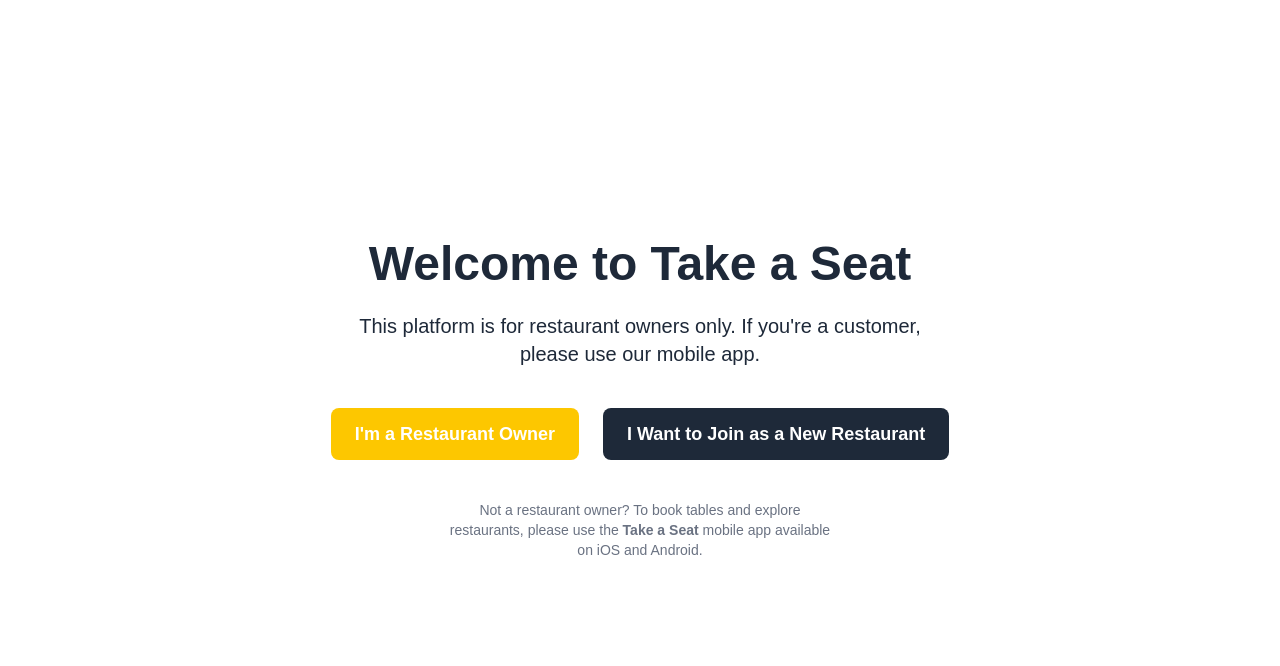
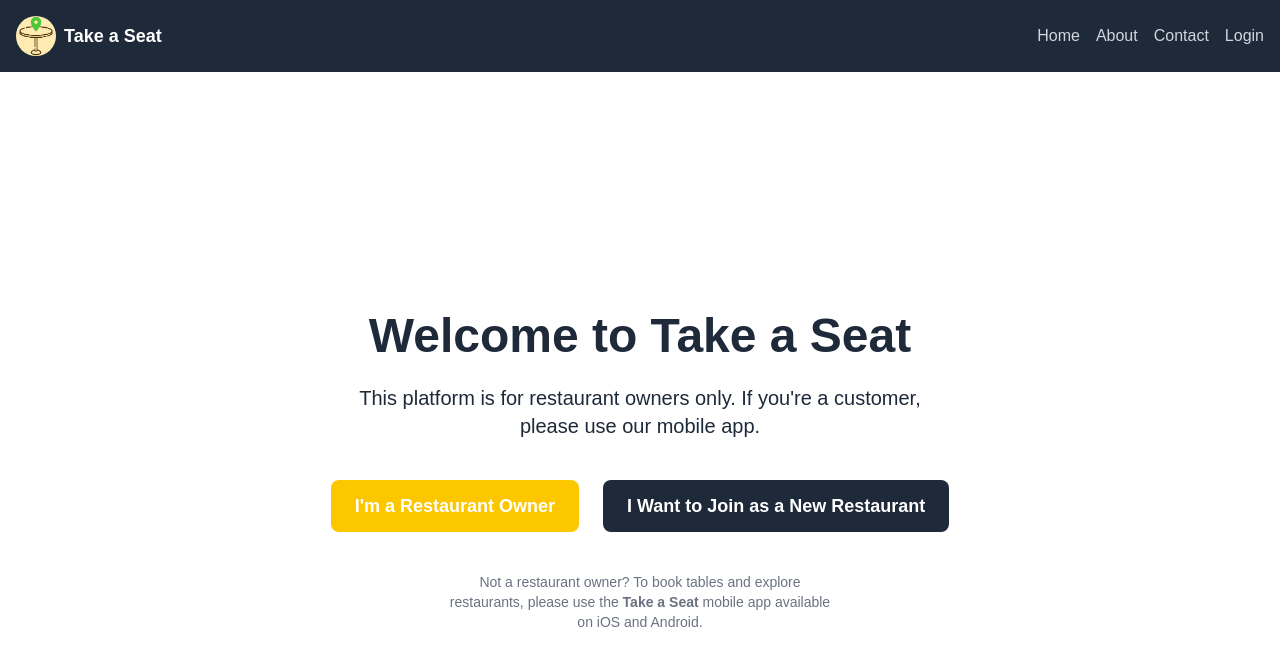
Before and after one commit to lucagi89/Take-a-Seat-web-mobile, a Next.js app in the folder apps/web/: page / in a window 1280 px wide. Shown: the top 666 px of the page. Built offline with nearby package versions, Linux system fonts and the light colour scheme; no server answers.

Commit message:
set login logic

```diff
--- /dev/null
+++ b/apps/web/app/components/Navbar.tsx
@@ -0,0 +1,55 @@
+"use client";
+import Link from "next/link";
+import Image from "next/image";
+import { useUser } from "@/contexts/userContext";
+
+export default function Navbar() {
+  const { user } = useUser();
+  const isLoggedIn = Boolean(user);
+  return (
+    <nav className="bg-gray-800 p-4">
+      <div className="container mx-auto flex justify-between items-center">
+        <div className="text-white text-lg font-bold">
+          <Link href="/" className="flex items-center">
+            <Image
+              src="/logo2.png"
+              alt="Logo"
+              width={40}
+              height={40}
+              className="mr-2 rounded-3xl"
+            />
+            Take a Seat
+          </Link>
+        </div>
+        <ul className="flex space-x-4">
+          <li>
+            <Link href="/" className="text-gray-300 hover:text-white">
+              Home
+            </Link>
+          </li>
+          <li>
+            <Link href="/about" className="text-gray-300 hover:text-white">
+              About
+            </Link>
+          </li>
+          <li>
+            <Link href="/contact" className="text-gray-300 hover:text-white">
+              Contact
+            </Link>
+          </li>
+          <li>
+            {!isLoggedIn ? (
+              <Link href="/login" className="text-gray-300 hover:text-white">
+                Login
+              </Link>
+            ) : (
+              <Link href="/profile" className="text-gray-300 hover:text-white">
+                Profile
+              </Link>
+            )}
+          </li>
+        </ul>
+      </div>
+    </nav>
+  );
+}
--- a/apps/web/app/layout.tsx
+++ b/apps/web/app/layout.tsx
@@ -2,6 +2,7 @@
 import { Geist, Geist_Mono } from "next/font/google";
 import "./globals.css";
 import { UserContextProvider } from "@/contexts/userContext";
+import Navbar from "./components/Navbar";
 
 const geistSans = Geist({
   variable: "--font-geist-sans",
@@ -28,7 +29,10 @@
       <body
         className={`${geistSans.variable} ${geistMono.variable} antialiased`}
       >
-        <UserContextProvider>{children}</UserContextProvider>
+        <UserContextProvider>
+          <Navbar />
+          {children}
+        </UserContextProvider>
       </body>
     </html>
   );
--- /dev/null
+++ b/apps/web/app/profile/page.tsx
@@ -0,0 +1,8 @@
+export default function Profile() {
+  return (
+    <div className="flex flex-col items-center justify-center min-h-screen bg-gray-100">
+      <h1 className="text-4xl font-bold mb-4">Profile</h1>
+      <p className="text-lg">Welcome to your profile page!</p>
+    </div>
+  );
+}
```
Also changed, not shown: apps/web/public/logo2.png (added).
